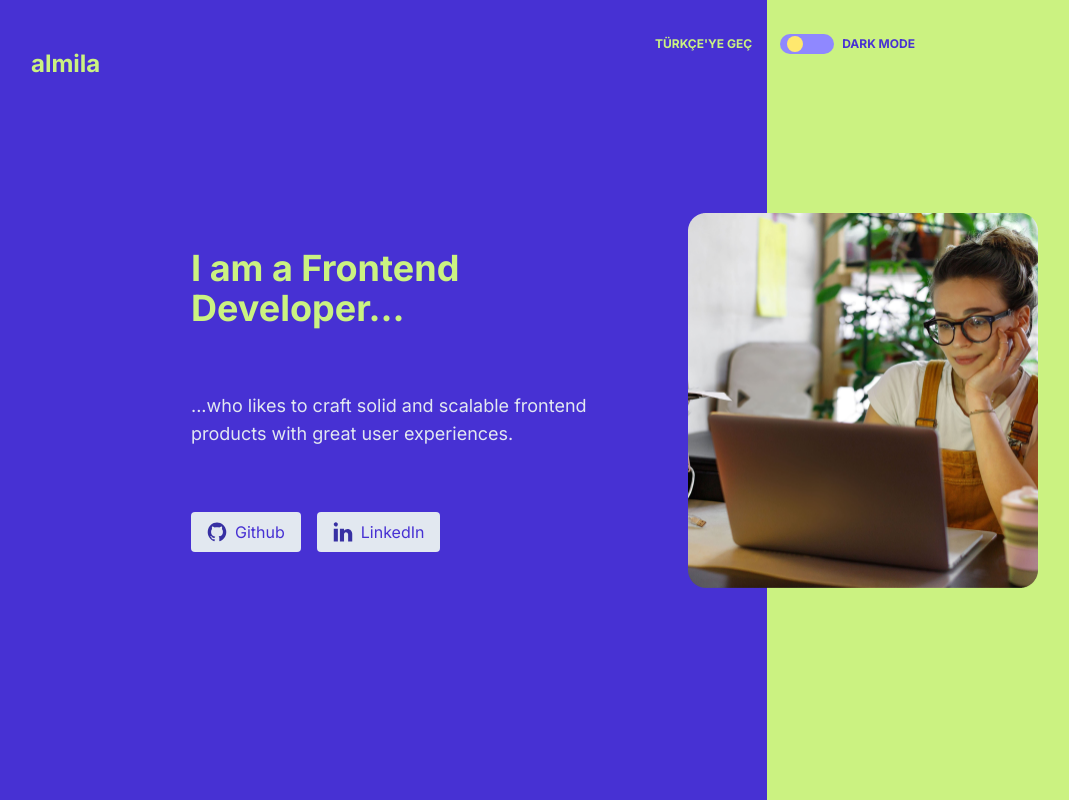
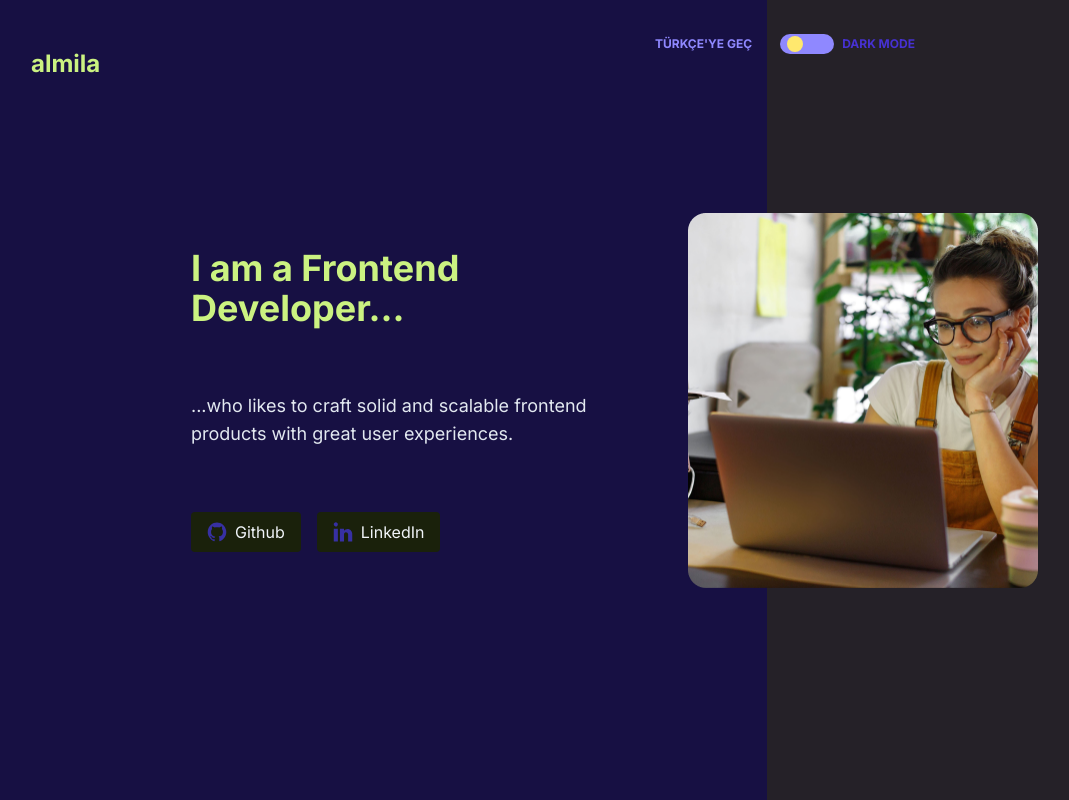
Before and after one commit to senakokozpazar/Personal-Website-S-12, a React (Vite) app: page / in a window 1280 px wide. Shown: the top 800 px of the page, without its empty margins (1-1070 px from the left). Built offline with nearby package versions, Linux system fonts and the light colour scheme; no server answers; a web font is replaced by a local one.

Commit message:
tailwind dark class ekleme

```diff
--- a/index.html
+++ b/index.html
@@ -1,5 +1,5 @@
 <!DOCTYPE html>
-<html lang="tr" class="dark">
+<html lang="en" class="dark">
   <head>
     <meta charset="UTF-8" />
     <meta name="viewport" content="width=device-width, initial-scale=1.0" />
--- a/src/components/Header.jsx
+++ b/src/components/Header.jsx
@@ -5,14 +5,14 @@ export default function Header(){
 
   return(
 
-    <header className="fixed top-0 left-0 w-full px-8 py-7 font-inter text-custom-green font-bold flex justify-between items-center bg-sharp-gradient">
+    <header className="fixed top-0 left-0 w-full px-8 py-7 font-inter text-custom-green font-bold flex justify-between items-center bg-sharp-gradient dark:bg-sharp-gradient-dark">
       <div className="relative top-5 ">
         <p className="text-left text-2xl">almila</p>
       </div>
 
       <div  className="flex items-center w-1/2 gap-3 ">
 
-          <button className="px-4 py-2 text-xs" >TÜRKÇE'YE GEÇ</button>
+          <button className="px-4 py-2 text-xs dark:text-custom-blue" >TÜRKÇE'YE GEÇ</button>
 
         <label htmlFor="check" className="flex items-center space-x-2 text-xs text-custom-purple">
         <input
--- a/src/components/Hero.jsx
+++ b/src/components/Hero.jsx
@@ -1,8 +1,13 @@
+
+import { useTheme } from "../contexts/themeContext";
 import Header from "./Header";
 
 export default function Hero() {
+
+  const {theme, toggleTheme} = useTheme();
+
   return (
-    <div className="h-screen w-full bg-sharp-gradient flex items-center px-8">
+    <div className="h-screen w-full bg-sharp-gradient flex items-center px-8 dark:bg-sharp-gradient-dark">
       <Header />
 
       <div className="flex justify-between items-center w-full max-w-4xl mx-auto">
@@ -15,12 +20,12 @@ export default function Hero() {
             ...who likes to craft solid and scalable frontend products with great user experiences.
           </p>
           <div className="flex space-x-4">
-          <button className="px-4 py-2 bg-slate-200 text-custom-purple rounded flex items-center space-x-2 mb-0 h-10">
-              <img src="/github.svg" alt="Github logo" className="w-5 h-5" />
+          <button className="px-4 py-2 bg-slate-200 text-custom-purple rounded flex items-center space-x-2 mb-0 h-10 dark:bg-custom-dark-grey dark:text-slate-100">
+          <img src={theme === 'dark' ? '/github_dark_mode.svg' : '/github.svg'} alt="Github logo" className="w-5 h-5" />
               <span>Github</span>
             </button>
-            <button className="px-4 py-2 bg-slate-200 text-custom-purple rounded flex items-center space-x-2 mb-0 h-10">
-              <img src="/LinkedIn.svg" alt="LinkedIn logo" className="w-5 h-5" />
+            <button className="px-4 py-2 bg-slate-200 text-custom-purple rounded flex items-center space-x-2 mb-0 h-10 dark:bg-custom-dark-grey dark:text-slate-100">
+            <img src={theme === 'dark' ? '/LinkedIn_dark_mode.svg' : '/LinkedIn.svg'} alt="LinkedIn logo" className="w-5 h-5" />
               <span>LinkedIn</span>
             </button>
           </div>
--- a/src/contexts/LangContext.jsx
+++ b/src/contexts/LangContext.jsx
@@ -8,7 +8,7 @@ const LangContextProvider = ({children})=> {
   const [lang, setLang] = useLocaleStorage("lang", "en");
 
   const switchLanguage = () => {
-    const newLanguage = theme === "en" ? "tr" : "en";
+    const newLanguage = lang === "en" ? "tr" : "en";
     setLang(newLanguage);
   }
 
--- a/src/hooks/useLocalStorage.jsx
+++ b/src/hooks/useLocalStorage.jsx
@@ -14,7 +14,7 @@ export default function useLocalStorage(key, defaultValue) {
   });
 
   const setLocalStorage = (newValue) => {
-    console.log(newValue);
+
     localStorage.setItem(key, JSON.stringify(newValue));
     setValue(newValue);
   };
--- a/tailwind.config.js
+++ b/tailwind.config.js
@@ -22,6 +22,7 @@ export default {
       },
       backgroundImage: {
         'sharp-gradient': 'linear-gradient(to right, #4731D3 60%, #CBF281 60%)',
+        'sharp-gradient-dark': 'linear-gradient(to right, #171043 60%, #252128 60%)',
       },
     },
   },
```
